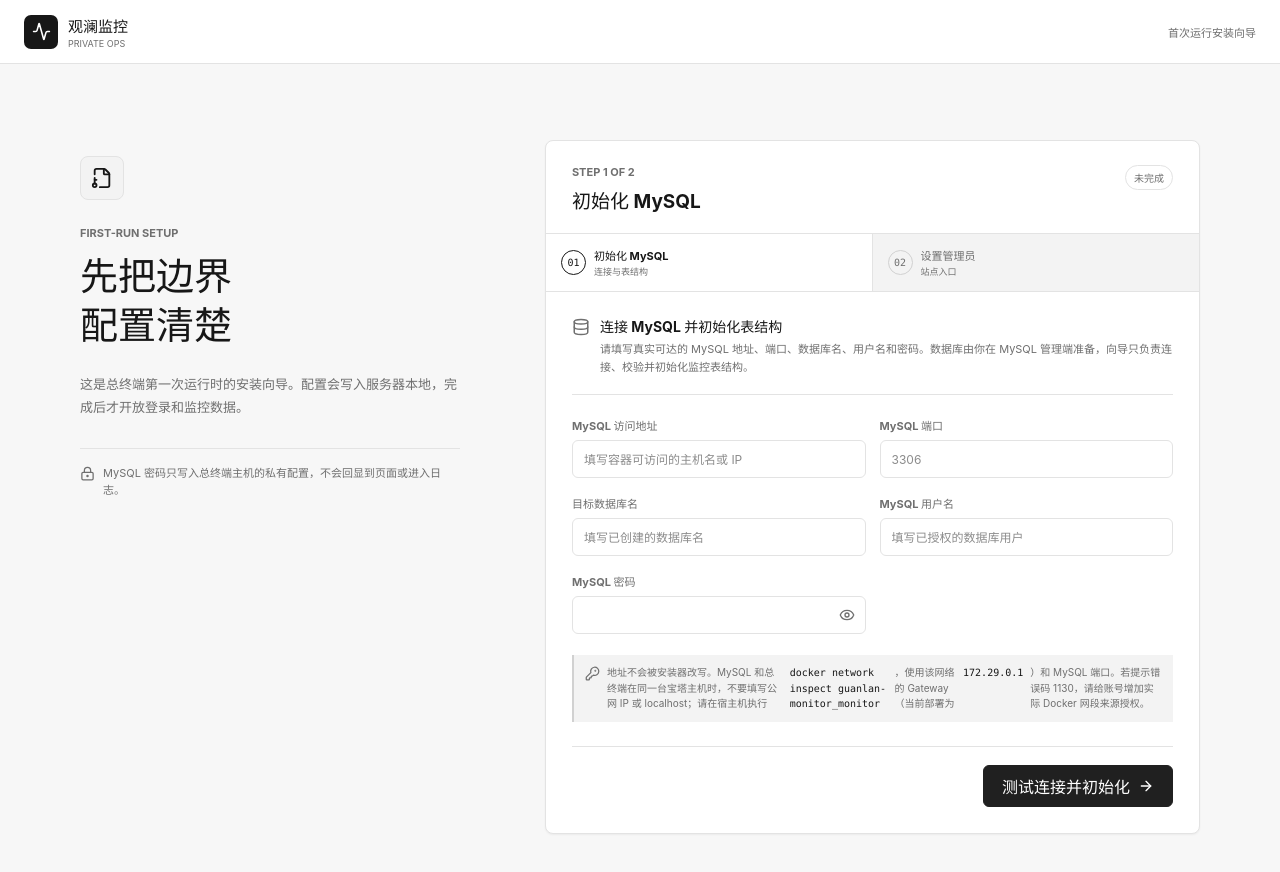
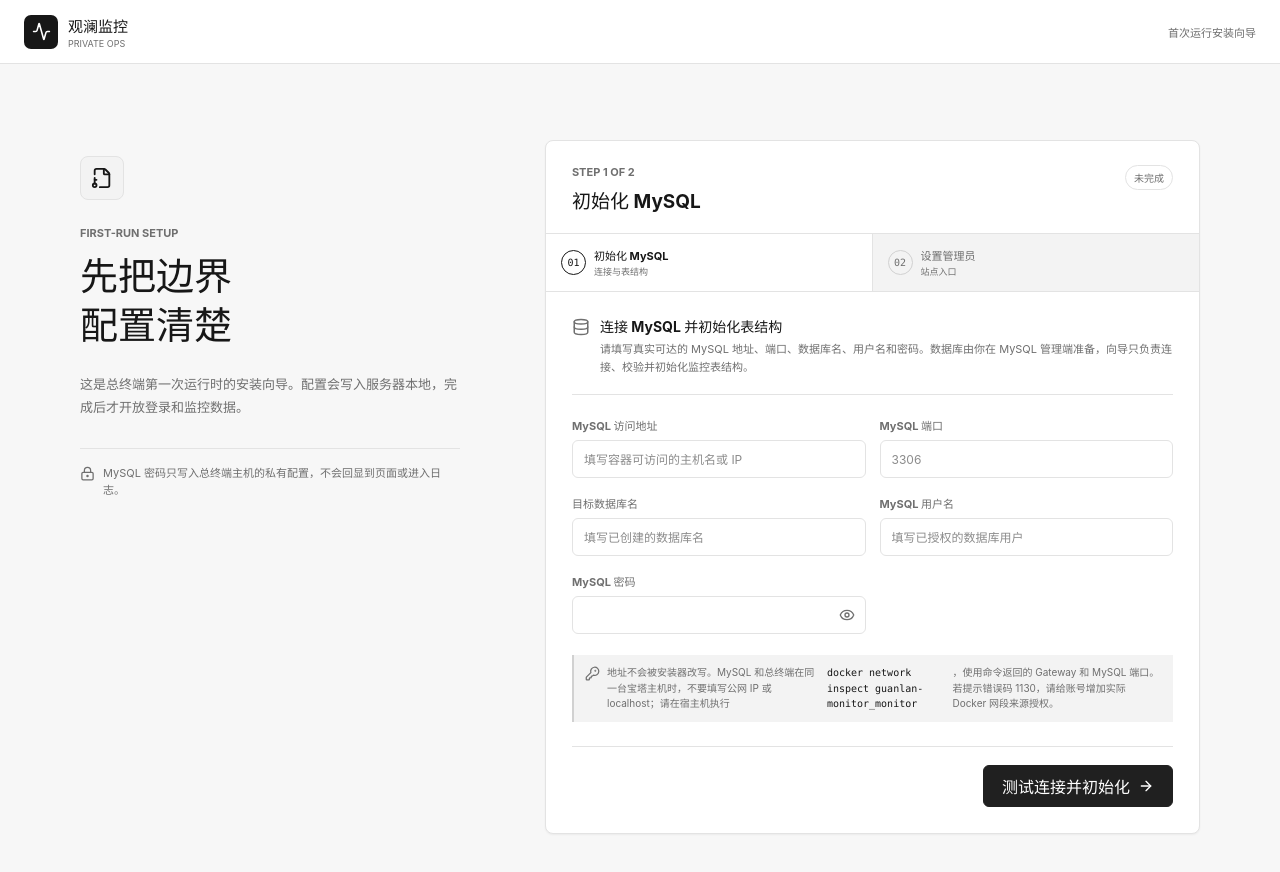
Before and after one commit to Pstarchen/monitor-for-server, a Vue app in the folder web/: page /setup in a window 1280 px wide. Shown: the top 872 px of the page. Built offline with nearby package versions, Linux system fonts and the light colour scheme; no server answers.

Commit message:
avoid hardcoded mysql gateway guidance

```diff
--- a/web/src/views/SetupGuideView.vue
+++ b/web/src/views/SetupGuideView.vue
@@ -197,7 +197,7 @@ onMounted(async () => {
                 <label class="setup-field"><span>MySQL 用户名</span><input v-model="form.mysqlUsername" autocomplete="username" placeholder="填写已授权的数据库用户" /></label>
                 <label class="setup-field"><span>MySQL 密码</span><div class="setup-secret-field"><input v-model="form.mysqlPassword" :type="reveal.database ? 'text' : 'password'" autocomplete="current-password" /><button type="button" :aria-label="reveal.database ? '隐藏 MySQL 密码' : '显示 MySQL 密码'" :title="reveal.database ? '隐藏密码' : '显示密码'" @click="reveal.database = !reveal.database"><EyeOff v-if="reveal.database" :size="16" /><Eye v-else :size="16" /></button></div></label>
               </div>
-              <p class="setup-inline-note"><KeyRound :size="15" />地址不会被安装器改写。MySQL 和总终端在同一台宝塔主机时，不要填写公网 IP 或 localhost；请在宿主机执行 <code>docker network inspect guanlan-monitor_monitor</code>，使用该网络的 Gateway（当前部署为 <code>172.29.0.1</code>）和 MySQL 端口。若提示错误码 1130，请给账号增加实际 Docker 网段来源授权。</p>
+              <p class="setup-inline-note"><KeyRound :size="15" />地址不会被安装器改写。MySQL 和总终端在同一台宝塔主机时，不要填写公网 IP 或 localhost；请在宿主机执行 <code>docker network inspect guanlan-monitor_monitor</code>，使用命令返回的 Gateway 和 MySQL 端口。若提示错误码 1130，请给账号增加实际 Docker 网段来源授权。</p>
               <div v-if="databaseCheck !== 'idle'" class="setup-connection-result" :data-state="databaseCheck" role="status" aria-live="polite">
                 <span class="setup-connection-result-icon"><span v-if="databaseCheck === 'checking'" class="spinner" /><CheckCircle2 v-else-if="databaseCheck === 'ready'" :size="16" /><AlertCircle v-else :size="16" /></span>
                 <span>{{ databaseCheckMessage }}</span>
```
Also changed, not shown: 1 other file (tests, documents, lock files or other folders).
